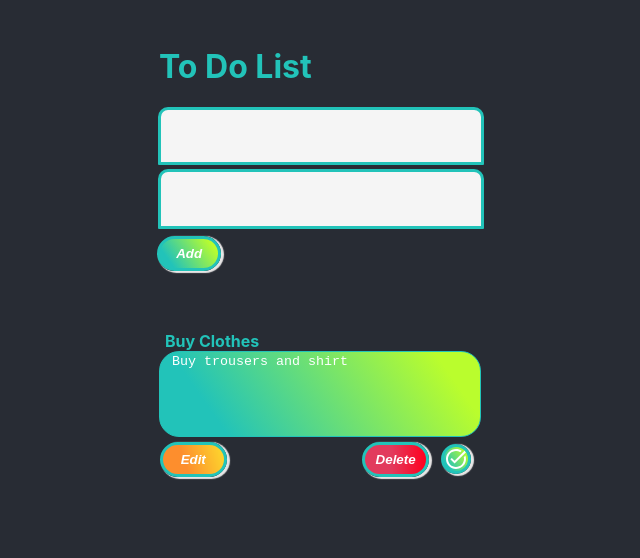
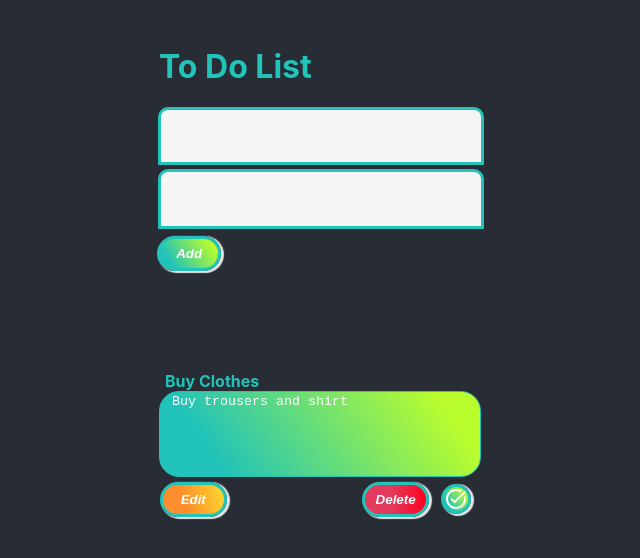
Before and after one commit to PriscilaIbarra/to-do-app-react, a React (Create React App) app in the folder my-example-app/: page / in a window 1280 px wide. Shown: the top 558 px of the page, without its empty margins (299-939 px from the left). Built offline with nearby package versions, Linux system fonts and the light colour scheme.

Commit message:
Adding screenshots of app

```diff
--- a/my-example-app/src/task/components/TaskCard/TaskCard.tsx
+++ b/my-example-app/src/task/components/TaskCard/TaskCard.tsx
@@ -16,7 +16,6 @@ const TaskCard : React.FC<TaskCardProps>  = ({task,onAction})=>{
 
     return(
            <div
-           style={{marginBottom:'10%',marginTop:'10%'}}
            className="custom-note-card-primary"
            >
                 <h4
--- a/my-example-app/src/task/components/TaskCard/taskcard.css
+++ b/my-example-app/src/task/components/TaskCard/taskcard.css
@@ -1,7 +1,7 @@
 .custom-note-card-primary {
     width: auto;
-    margin-top: 50px;
-    margin-bottom:80px;
+    margin-top: 100px;
+    margin-bottom:100px;
     align-items: center;
     justify-content: center;
 }
```
Also changed, not shown: my-example-app/src/task/components/TaskCrud.tsx (+5 -5 lines).
